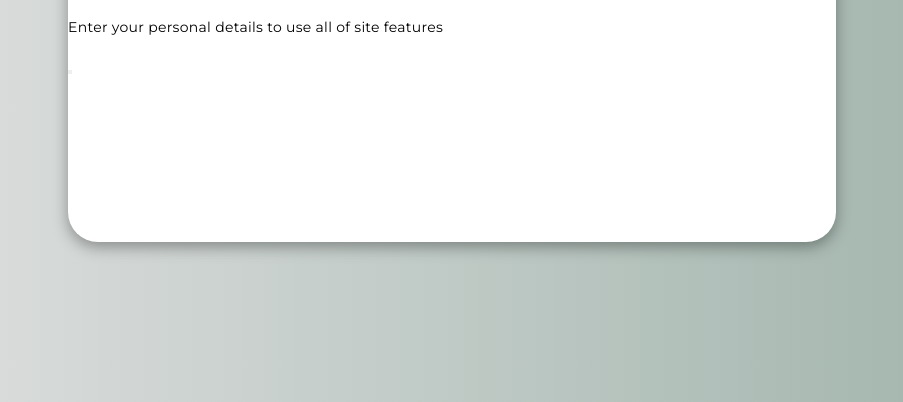
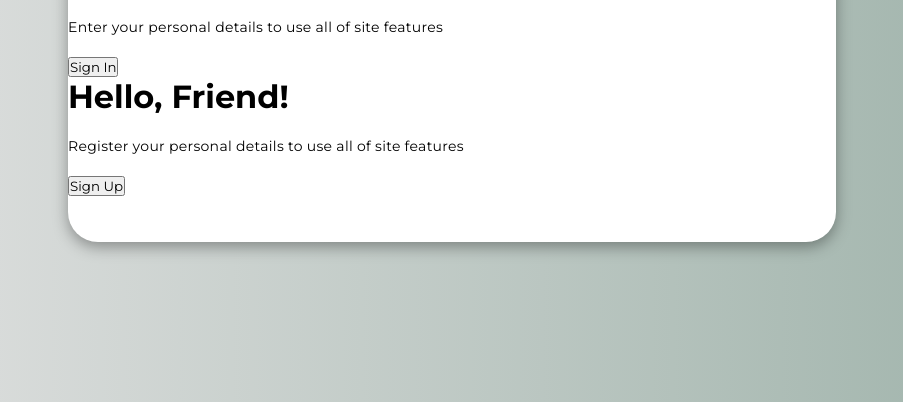
Before and after one commit to raiana-santana/animated-login-page, a plain HTML site: page index.html in a window 1280 px wide. Shown: the part 398-800 px from the top of the page, without its empty margins (188-1091 px from the left). Drawn offline with Linux system fonts and the light colour scheme.

Commit message:
Latest changes HTML

```diff
--- a/index.html
+++ b/index.html
@@ -48,7 +48,12 @@
                     <div class="toggle-panel toggle-left">
                         <h1>Welcome Back!</h1>
                         <p>Enter your personal details to use all of site features</p>
-                        <button class="hidden" id="login"></button>
+                        <button class="hidden" id="login">Sign In</button>
+                    </div>
+                    <div class="toggle-panel toggle-right">
+                        <h1>Hello, Friend!</h1>
+                        <p>Register your personal details to use all of site features</p>
+                        <button class="hidden" id="register">Sign Up</button>
                     </div>
                 </div>
             </div>
```
